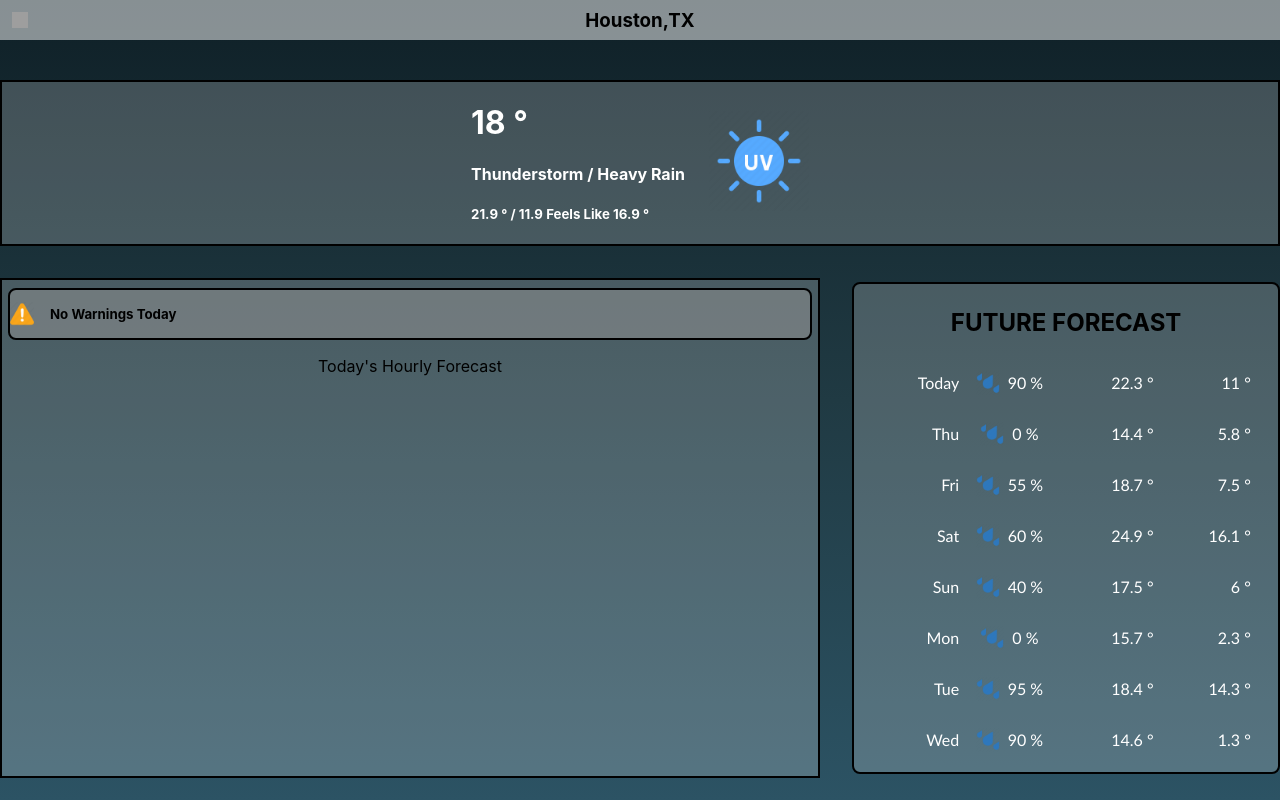
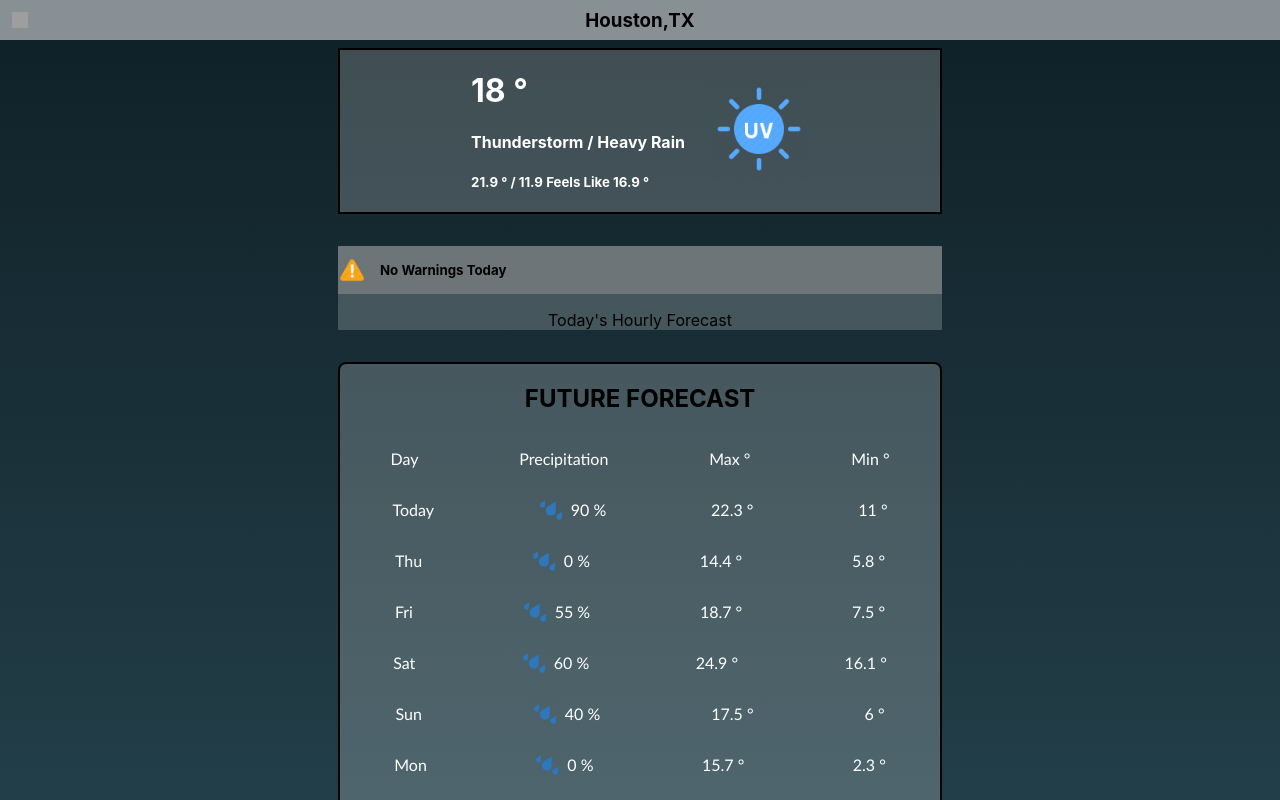
Before and after one commit to ionwolf13/clima-pro, a React (Create React App) app: page / in a window 1280 px wide. Shown: the top 800 px of the page. Built offline with nearby package versions, Linux system fonts and the light colour scheme; no server answers; grey boxes are pictures that could not be loaded.

Commit message:
[Layout] - Fix layout and styling.

```diff
--- a/src/App.css
+++ b/src/App.css
@@ -5,8 +5,8 @@
   align-items: center;
   flex-direction: column;
   row-gap: 25px;
-  height: 100vh;
-  overflow: hidden;
+  height: auto;
+  min-height: 100vh;
 }
 
 p {
--- a/src/components/Forecast/Alerts/Alerts.css
+++ b/src/components/Forecast/Alerts/Alerts.css
@@ -5,6 +5,8 @@
   column-gap: 16px;
   max-height: 48px;
   width: 100%;
+  max-width: 600px;
   background-color: rgba(150, 150, 150, 0.5);
+  padding: 0px 8px;
   border-radius: 8px;
 }
--- a/src/components/Forecast/Alerts/Alerts.tsx
+++ b/src/components/Forecast/Alerts/Alerts.tsx
@@ -8,9 +8,12 @@ export const Alerts: React.FC<AlertsProps> = () => {
   return (
     <div
       className="alerts-container"
-      style={{
-        border: "2px solid black"
-      }}
+      style={
+        {
+          // border: "2px solid black",
+          // padding: "0px 8px"
+        }
+      }
     >
       <img src={alertIcon} alt="warning" height={24} />
       <h5> No Warnings Today</h5>
--- a/src/components/Forecast/CurrentDayForecast/CurrentDayForecast.css
+++ b/src/components/Forecast/CurrentDayForecast/CurrentDayForecast.css
@@ -1,6 +1,7 @@
 .current-day-forecast-container {
   width: 100%;
-  margin-top: 24px;
+  max-width: 600px;
+  min-width: 600px;
   display: flex;
   justify-content: center;
   align-items: center;
@@ -17,3 +18,11 @@
 .current-day-images {
   height: 100%;
 }
+
+@media (width < 400px) {
+  .current-day-forecast-container {
+    width: 100%;
+    max-width: 300px;
+    min-width: 300px;
+  }
+}
--- a/src/components/Forecast/CurrentHourlyForecast/CurrentHourlyForecast.tsx
+++ b/src/components/Forecast/CurrentHourlyForecast/CurrentHourlyForecast.tsx
@@ -5,8 +5,9 @@ export const CurrentHourlyForecast = () => {
   return (
     <div
       style={{
-        border: "2px solid black",
-        maxWidth: "800px",
+        // border: "2px solid black",
+        borderRadius: "8px",
+        maxWidth: "600px",
         width: "100%",
         maxHeight: "480px",
         height: "100%",
@@ -14,7 +15,7 @@ export const CurrentHourlyForecast = () => {
         flexDirection: "column",
         alignItems: "center",
         rowGap: "16px",
-        padding: "8px",
+        padding: "0px 8px",
         backgroundColor: " rgba(255, 255, 255, 0.2)"
       }}
     >
--- a/src/components/Forecast/FutureForecast/FutureForecast.css
+++ b/src/components/Forecast/FutureForecast/FutureForecast.css
@@ -1,19 +1,16 @@
 .future-forecast-container {
-  flex: 1;
+  width: 100%;
+  max-width: 600px;
   display: flex;
   flex-direction: column;
   justify-content: flex-start;
   align-items: center;
-  column-gap: 16px;
-  width: auto;
   background-color: rgba(255, 255, 255, 0.2);
   border-radius: 8px;
-  padding: 4px 8px;
   text-align: justify;
-  max-width: 500px;
   min-width: 300px;
   height: 100%;
-  max-height: 480px;
+  max-height: 580px;
 }
 
 .future-forecast-table {
@@ -25,14 +22,12 @@
 
 .future-forecast-table-row {
   display: flex;
-  width: auto;
+  width: 100%;
   align-items: center;
-  justify-content: space-evenly;
-  padding-right: 16px;
+  justify-content: space-around;
 }
 
 .future-forecast-table-row-item {
-  width: 24%;
   text-align: right;
 }
 
--- a/src/components/Forecast/FutureForecast/FutureForecast.tsx
+++ b/src/components/Forecast/FutureForecast/FutureForecast.tsx
@@ -22,6 +22,17 @@ export const FutureForecast: React.FC<FutureForecastProps> = ({
     >
       <h2> FUTURE FORECAST</h2>
       <div className="future-forecast-table">
+        <div className="future-forecast-table-row">
+          <p className="future-forecast-table-row-item">Day</p>
+          <div
+            className="future-forecast-table-row-item"
+            id="precipitation-column"
+          >
+            <p>Precipitation</p>
+          </div>
+          <p className="future-forecast-table-row-item">Max °</p>
+          <p className="future-forecast-table-row-item">Min °</p>
+        </div>
         {futureForecast.map((data, index) => {
           const dayNumber = new Date(data.datetime).getDay();
           return (
--- a/src/components/MainContainer/MainContainer.css
+++ b/src/components/MainContainer/MainContainer.css
@@ -1,10 +1,9 @@
 .main-container {
-  height: 100%;
-  margin-top: 32px;
+  width: auto;
   display: flex;
+  flex-direction: column;
+  align-items: center;
   justify-content: center;
-  align-items: center;
-  flex-wrap: wrap;
-  width: auto;
   gap: 32px;
+  overflow: hidden;
 }
```
